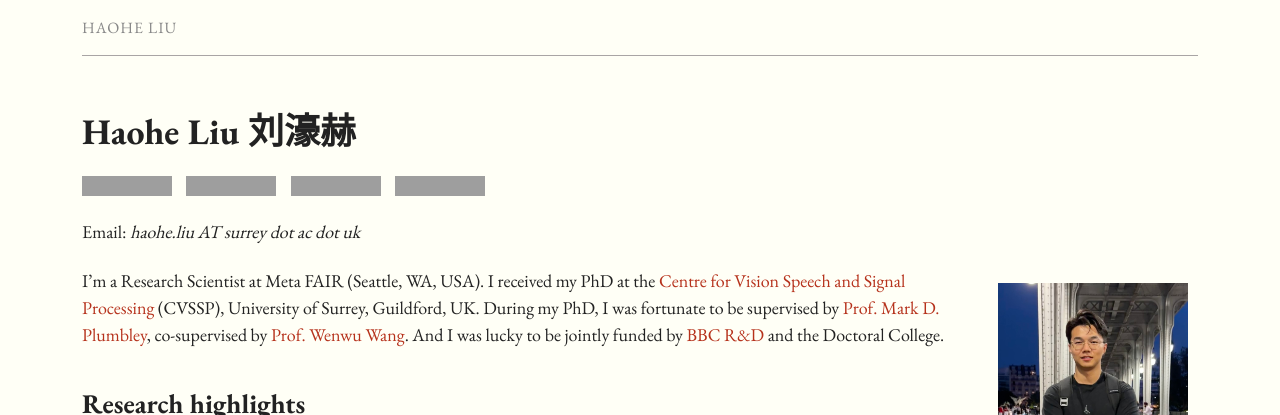
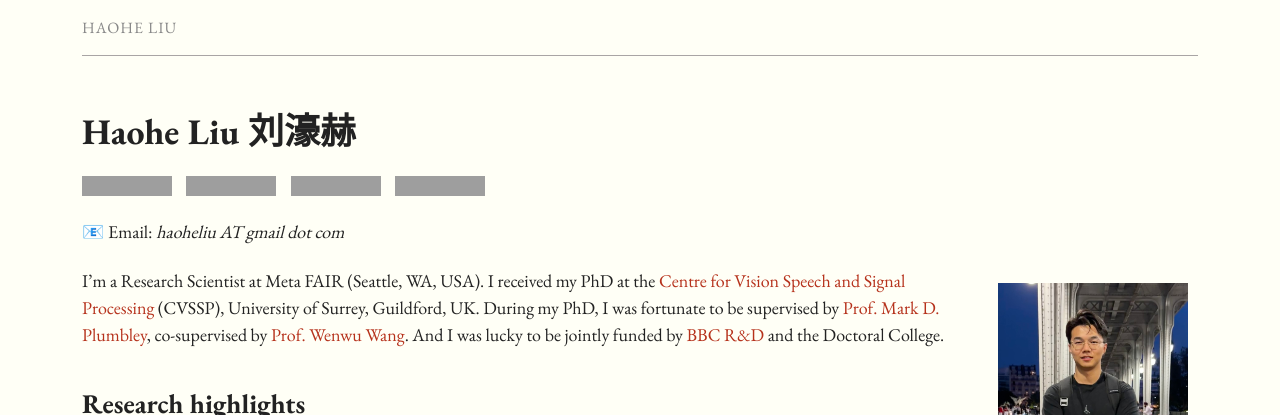
Before and after one commit to haoheliu/haoheliu.github.io, a Jekyll site: the page built from index.md, in a window 1280 px wide and 900 px high, cut to the strip 0-415 px from the top of the window. Built offline with Jekyll 4.4.1, drawn with Linux system fonts in a browser that asks for light colours; comment, search, counter and statistics services are not loaded; grey boxes are pictures that could not be loaded.

Commit message:
Update index.md

```diff
--- a/index.md
+++ b/index.md
@@ -703,7 +703,7 @@ pubs:
 
 [![GitHub stars](https://img.shields.io/github/stars/haoheliu?style=social)](https://github.com/haoheliu) &nbsp;&nbsp; [![Twitter Follow](https://img.shields.io/twitter/follow/LiuHaohe?style=social)](https://twitter.com/LiuHaohe) &nbsp;&nbsp; [![LinkedIn](https://img.shields.io/badge/-LinkedIn-black.svg?style=flat-square&logo=linkedin&colorB=0077B5)](https://www.linkedin.com/in/haohe-liu-4483a71a4/) &nbsp;&nbsp; [![Google Scholar](https://img.shields.io/badge/Google-Scholar-blue?style=flat-square&logo=google-scholar)](https://scholar.google.com/citations?user=g3O4lJMAAAAJ)
 
-Email: *haohe.liu AT surrey dot ac dot uk*
+📧 Email: *haoheliu AT gmail dot com*
 
 {% include image.html url="images/haohe_paris.jpg" caption="At the Pont de Bir-Hakeim, Paris (August 2024)" width="190px" align="right" %}
 
```
